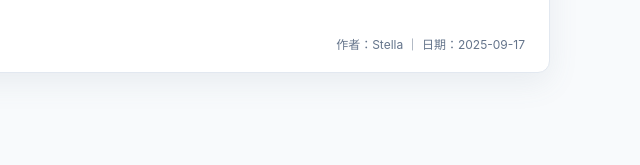
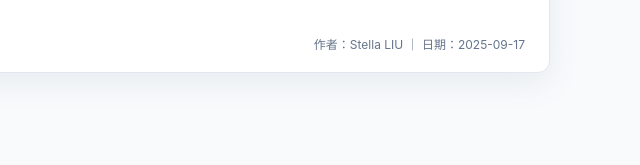
Before and after one commit to DancingPandaSa/Strokedata, a plain HTML site: page Slide.html in a window 1280 px wide. Shown: the part 571-736 px from the top of the page, 640-1280 px from the left. Drawn offline with Linux system fonts and the light colour scheme.

Commit message:
add name on slide

```diff
--- a/Slide.html
+++ b/Slide.html
@@ -93,7 +93,7 @@
           </ol>
         </div>
       </div>
-      <footer>作者：Stella ｜ 日期：2025-09-17</footer>
+      <footer>作者：Stella LIU ｜ 日期：2025-09-17</footer>
     </section>
 
     <section class="slide" id="s-1">
```
Also changed, not shown: 1 other file.
